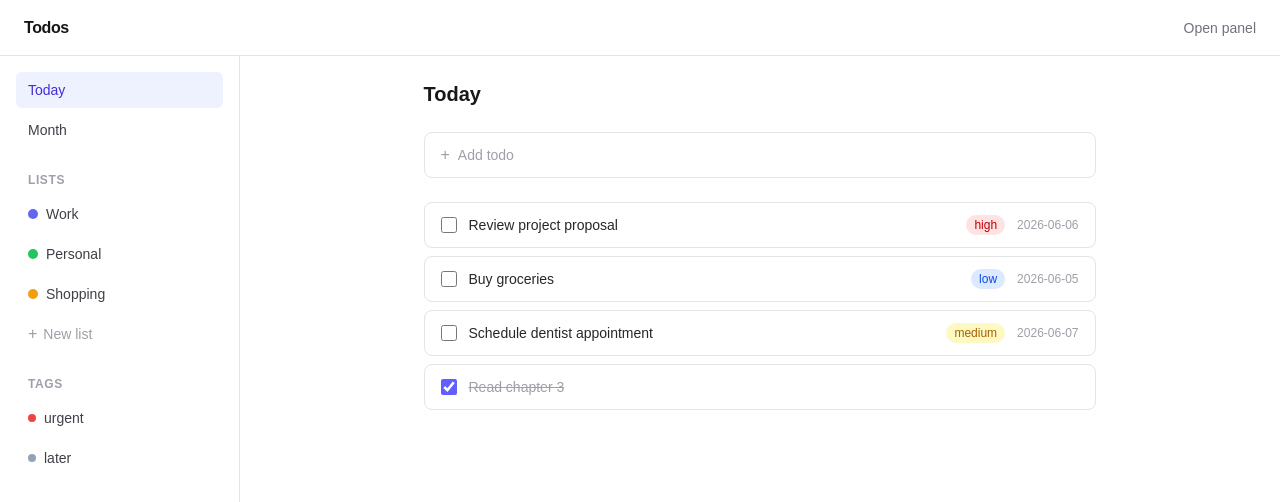
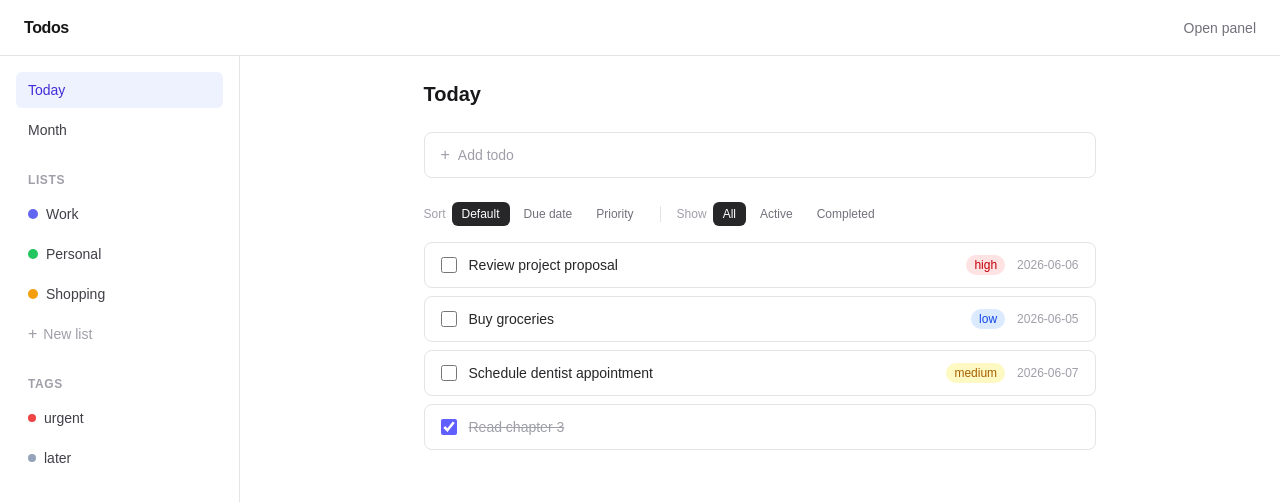
Before and after one commit to Jonathanko52/personal-interface, a Next.js app: page / in a window 1280 px wide. Shown: the top 502 px of the page. Built offline with nearby package versions, Linux system fonts and the light colour scheme.

Commit message:
Step 6 completed. Not sure if I'm feeling it

```diff
--- /dev/null
+++ b/app/components/SortFilterBar.tsx
@@ -0,0 +1,68 @@
+"use client";
+
+import { SortOption, FilterOption } from "@/app/lib/useSortFilter";
+
+interface SortFilterBarProps {
+  sort: SortOption;
+  filter: FilterOption;
+  onSortChange: (s: SortOption) => void;
+  onFilterChange: (f: FilterOption) => void;
+}
+
+const sortOptions: { value: SortOption; label: string }[] = [
+  { value: "default", label: "Default" },
+  { value: "due-date", label: "Due date" },
+  { value: "priority", label: "Priority" },
+];
+
+const filterOptions: { value: FilterOption; label: string }[] = [
+  { value: "all", label: "All" },
+  { value: "active", label: "Active" },
+  { value: "completed", label: "Completed" },
+];
+
+export default function SortFilterBar({ sort, filter, onSortChange, onFilterChange }: SortFilterBarProps) {
+  return (
+    <div className="flex items-center gap-4 mb-4">
+      <div className="flex items-center gap-1.5">
+        <span className="text-xs text-zinc-400 font-medium">Sort</span>
+        <div className="flex gap-1">
+          {sortOptions.map((o) => (
+            <button
+              key={o.value}
+              onClick={() => onSortChange(o.value)}
+              className={`text-xs px-2.5 py-1 rounded-md transition-colors ${
+                sort === o.value
+                  ? "bg-zinc-800 text-white"
+                  : "text-zinc-500 hover:text-zinc-800 hover:bg-zinc-100"
+              }`}
+            >
+              {o.label}
+            </button>
+          ))}
+        </div>
+      </div>
+
+      <div className="w-px h-4 bg-zinc-200" />
+
+      <div className="flex items-center gap-1.5">
+        <span className="text-xs text-zinc-400 font-medium">Show</span>
+        <div className="flex gap-1">
+          {filterOptions.map((o) => (
+            <button
+              key={o.value}
+              onClick={() => onFilterChange(o.value)}
+              className={`text-xs px-2.5 py-1 rounded-md transition-colors ${
+                filter === o.value
+                  ? "bg-zinc-800 text-white"
+                  : "text-zinc-500 hover:text-zinc-800 hover:bg-zinc-100"
+              }`}
+            >
+              {o.label}
+            </button>
+          ))}
+        </div>
+      </div>
+    </div>
+  );
+}
--- /dev/null
+++ b/app/lib/useSortFilter.ts
@@ -0,0 +1,36 @@
+"use client";
+
+import { useState, useMemo } from "react";
+import { Todo } from "./DataContext";
+
+export type SortOption = "default" | "due-date" | "priority";
+export type FilterOption = "all" | "active" | "completed";
+
+const priorityRank: Record<string, number> = { high: 0, medium: 1, low: 2, none: 3 };
+
+export function useSortFilter(todos: Todo[]) {
+  const [sort, setSort] = useState<SortOption>("default");
+  const [filter, setFilter] = useState<FilterOption>("all");
+
+  const result = useMemo(() => {
+    let items = [...todos];
+
+    if (filter === "active") items = items.filter((t) => !t.completed);
+    if (filter === "completed") items = items.filter((t) => t.completed);
+
+    if (sort === "due-date") {
+      items.sort((a, b) => {
+        if (!a.dueDate && !b.dueDate) return 0;
+        if (!a.dueDate) return 1;
+        if (!b.dueDate) return -1;
+        return a.dueDate.localeCompare(b.dueDate);
+      });
+    } else if (sort === "priority") {
+      items.sort((a, b) => priorityRank[a.priority] - priorityRank[b.priority]);
+    }
+
+    return items;
+  }, [todos, sort, filter]);
+
+  return { result, sort, setSort, filter, setFilter };
+}
--- a/app/list/[id]/page.tsx
+++ b/app/list/[id]/page.tsx
@@ -3,9 +3,11 @@
 import { useState } from "react";
 import { useParams } from "next/navigation";
 import { useData } from "@/app/lib/DataContext";
+import { useSortFilter } from "@/app/lib/useSortFilter";
 import TodoList from "@/app/components/TodoList";
 import TodoDetail from "@/app/components/TodoDetail";
 import TodoForm from "@/app/components/TodoForm";
+import SortFilterBar from "@/app/components/SortFilterBar";
 
 export default function ListPage() {
   const { id } = useParams<{ id: string }>();
@@ -13,8 +15,9 @@ export default function ListPage() {
   const [selectedId, setSelectedId] = useState<string | null>(null);
 
   const list = lists.find((l) => l.id === id);
-  const filtered = todos.filter((t) => t.listId === id);
-  const selectedTodo = filtered.find((t) => t.id === selectedId) ?? null;
+  const listTodos = todos.filter((t) => t.listId === id);
+  const { result, sort, setSort, filter, setFilter } = useSortFilter(listTodos);
+  const selectedTodo = listTodos.find((t) => t.id === selectedId) ?? null;
 
   if (selectedTodo) {
     return <TodoDetail todo={selectedTodo} onClose={() => setSelectedId(null)} />;
@@ -29,10 +32,11 @@ export default function ListPage() {
         <h1 className="text-xl font-semibold text-zinc-900">{list?.name ?? "List"}</h1>
       </div>
       <TodoForm defaultListId={id} />
-      {filtered.length === 0 ? (
+      <SortFilterBar sort={sort} filter={filter} onSortChange={setSort} onFilterChange={setFilter} />
+      {result.length === 0 ? (
         <p className="text-sm text-zinc-400">No todos in this list.</p>
       ) : (
-        <TodoList todos={filtered} onSelect={(id) => setSelectedId(id)} />
+        <TodoList todos={result} onSelect={(id) => setSelectedId(id)} />
       )}
     </div>
   );
--- a/app/page.tsx
+++ b/app/page.tsx
@@ -4,10 +4,13 @@ import { useState } from "react";
 import TodoList from "./components/TodoList";
 import TodoDetail from "./components/TodoDetail";
 import TodoForm from "./components/TodoForm";
+import SortFilterBar from "./components/SortFilterBar";
 import { useData } from "./lib/DataContext";
+import { useSortFilter } from "./lib/useSortFilter";
 
 export default function Home() {
   const { todos } = useData();
+  const { result, sort, setSort, filter, setFilter } = useSortFilter(todos);
   const [selectedId, setSelectedId] = useState<string | null>(null);
 
   const selectedTodo = todos.find((t) => t.id === selectedId) ?? null;
@@ -20,7 +23,8 @@ export default function Home() {
     <div className="max-w-2xl mx-auto">
       <h1 className="text-xl font-semibold text-zinc-900 mb-6">Today</h1>
       <TodoForm />
-      <TodoList todos={todos} onSelect={(id) => setSelectedId(id)} />
+      <SortFilterBar sort={sort} filter={filter} onSortChange={setSort} onFilterChange={setFilter} />
+      <TodoList todos={result} onSelect={(id) => setSelectedId(id)} />
     </div>
   );
 }
--- a/app/tags/[id]/page.tsx
+++ b/app/tags/[id]/page.tsx
@@ -3,9 +3,11 @@
 import { useState } from "react";
 import { useParams } from "next/navigation";
 import { useData } from "@/app/lib/DataContext";
+import { useSortFilter } from "@/app/lib/useSortFilter";
 import TodoList from "@/app/components/TodoList";
 import TodoDetail from "@/app/components/TodoDetail";
 import TodoForm from "@/app/components/TodoForm";
+import SortFilterBar from "@/app/components/SortFilterBar";
 
 export default function TagPage() {
   const { id } = useParams<{ id: string }>();
@@ -13,8 +15,9 @@ export default function TagPage() {
   const [selectedId, setSelectedId] = useState<string | null>(null);
 
   const tag = tags.find((t) => t.id === id);
-  const filtered = todos.filter((t) => t.tagIds.includes(id));
-  const selectedTodo = filtered.find((t) => t.id === selectedId) ?? null;
+  const tagTodos = todos.filter((t) => t.tagIds.includes(id));
+  const { result, sort, setSort, filter, setFilter } = useSortFilter(tagTodos);
+  const selectedTodo = tagTodos.find((t) => t.id === selectedId) ?? null;
 
   if (selectedTodo) {
     return <TodoDetail todo={selectedTodo} onClose={() => setSelectedId(null)} />;
@@ -29,10 +32,11 @@ export default function TagPage() {
         <h1 className="text-xl font-semibold text-zinc-900">#{tag?.name ?? "Tag"}</h1>
       </div>
       <TodoForm />
-      {filtered.length === 0 ? (
+      <SortFilterBar sort={sort} filter={filter} onSortChange={setSort} onFilterChange={setFilter} />
+      {result.length === 0 ? (
         <p className="text-sm text-zinc-400">No todos with this tag.</p>
       ) : (
-        <TodoList todos={filtered} onSelect={(id) => setSelectedId(id)} />
+        <TodoList todos={result} onSelect={(id) => setSelectedId(id)} />
       )}
     </div>
   );
```
